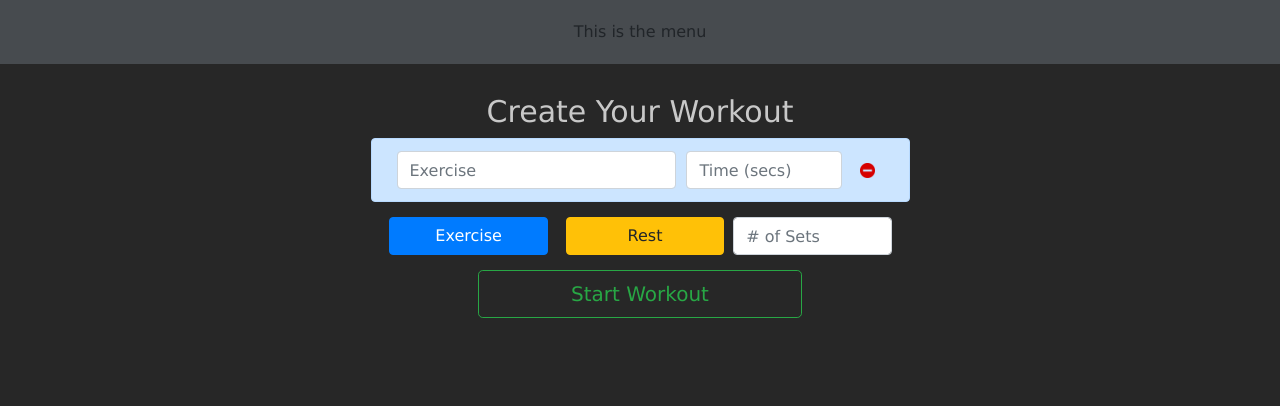
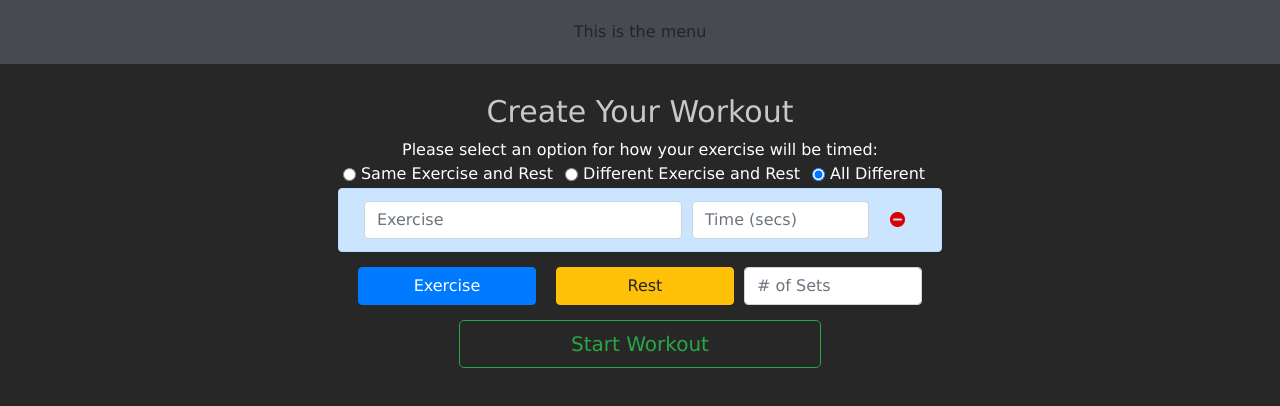
Before and after one commit to thenups/hiit-trainer, a Vue app in the folder client/: page / in a window 1280 px wide. Shown: the top 406 px of the page. Built offline with nearby package versions, Linux system fonts and the light colour scheme.

Commit message:
working my way towards having the radio buttons be reactive

```diff
--- a/client/src/components/children/BuildExerciseList.vue
+++ b/client/src/components/children/BuildExerciseList.vue
@@ -1,12 +1,12 @@
 <template>
     <div class="exerciseRow">
         <div v-for="(exercise, index) in exercises"
-          :key = "index"
+          :key = "exercise"
           :class="exercise.inputLineDefault"
           class="form-row alert exerciseInput">
           <div class="col-7">
             <input type="text"
-              :disabled="exercise.disabled"
+              :disabled="exercise.nameDisabled"
               v-model="exercise.name"
               class="form-control"
               placeholder="Exercise"
@@ -14,6 +14,7 @@
           </div>
           <div class="col-4">
             <input type="number"
+              :disabled="exercise.timeDisabled"
               v-model="exercise.time"
               class="form-control"
               placeholder="Time (secs)"
@@ -39,10 +40,106 @@ export default {
           name: '',
           time: '',
           inputLineDefault: 'alert-primary',
-          disabled: false,
+          nameDisabled: false,
+          timeDisabled: false,
         },
       ],
+      exerciseTiming: {
+        noExercises: 1,
+        noRests: 0,
+      },
     };
+  },
+  computed: {
+    radioValue() {
+      return this.$store.state.workoutTiming;
+    },
+    // timingOptionAdjust: {
+    //   // getter
+    //   get() {
+    //     const exList = this.exercises;
+
+    //     // If all of them are supposed to be different
+    //     if (this.radioValue === 'allDiff') {
+    //       // make sure time disabled is always false
+    //       exList.forEach((element) => {
+    //         const el = element;
+    //         el.timeDisabled = false;
+    //       });
+    //       return exList;
+    //     // If the exercise and rest times are different
+    //     } if (this.radioValue === 'diff') {
+    //       // Figure out what the unique first value for an exercise or rest
+    //       const exerciseInfo = this.firstExerciseTime();
+    //       const restInfo = this.firstRestTime();
+
+    //       // Create new dictionary without indexes above
+    //       const newArr = this.exercises;
+    //       // remove exercise
+    //       newArr.splice(exerciseInfo.index, 1);
+    //       // remove rest if needed
+    //       if (restInfo) {
+    //         newArr.splice(restInfo.index - 1, 1);
+    //       }
+
+    //       newArr.forEach((element) => {
+    //         const el = element;
+    //         // for each el, if it's a rest, replace with first rest time
+    //         if (el.name === 'REST') {
+    //           el.time = restInfo.time;
+    //         } else {
+    //           el.time = exerciseInfo.time;
+    //         }
+
+    //         el.timeDisabled = true;
+    //       });
+
+    //       // first exercise and rest back in
+
+    //       return exList;
+    //     }
+    //     exList.forEach((element, index) => {
+    //       const el = element;
+
+    //       if (index === 0) {
+    //         el.timeDisabled = false;
+    //       } else {
+    //         el.timeDisabled = true;
+    //       }
+    //     });
+    //     return exList;
+    //   },
+    //   // setter
+    //   set(newValue) {
+    //     this.exercises = newValue;
+    //   },
+    // },
+    firstExerciseTime() {
+      return {
+        time: this.exercises[0].time,
+        index: 0,
+      };
+    },
+    firstRestTime() {
+      let n = 0;
+
+      for (let i = 0; i < this.exercises.length; i += 1) {
+        if (this.exercises[i].name === 'REST') {
+          n = i;
+          break;
+        } else {
+          n = false;
+        }
+      }
+
+      if (n === false) {
+        return false;
+      }
+      return {
+        time: this.exercises[n].time,
+        index: n,
+      };
+    },
   },
   methods: {
     addExercise() {
@@ -50,20 +147,38 @@ export default {
         name: '',
         time: '',
         inputLineDefault: 'alert-primary',
-        disabled: false,
+        nameDisabled: false,
+        timeDiabled: false,
       });
+
+      this.noExercises += 1;
     },
     addRest() {
       this.exercises.push({
         name: 'REST',
         time: '',
         inputLineDefault: 'alert-warning',
-        disabled: true,
+        nameDisabled: true,
+        timeDiabled: false,
       });
+
+      this.noRests += 1;
     },
     removeExercise(index) {
       this.exercises.splice(index, 1);
     },
+    // Compute whether or not the time input should be disabled
+    // timeInputCalc(choice) {
+    //   if (choice === 'exercise') {
+
+    //   } else {
+
+    //   }
+    //   // What to do for all the different radio values
+
+
+    //   return false;
+    // },
     // Save exercises in store
     sendExercises() {
       const cleanedExercises = [];
@@ -75,7 +190,6 @@ export default {
           time: Number(this.exercises[i].time),
         });
       }
-
       const payload = [
         {
           type: 'exercises',
--- a/client/src/components/children/SaveWorkoutParams.vue
+++ b/client/src/components/children/SaveWorkoutParams.vue
@@ -44,7 +44,7 @@ export default {
   methods: {
     sendSaveVars() {
       // Parse tags
-      const tagList = this.vars.tags.split(', ');
+      const tagList = this.cleanTags();
       // Convert order to number
       const orderNo = parseInt(this.vars.order, 10);
       // Convert date to datetime
@@ -71,6 +71,18 @@ export default {
       // Save sets to veux/state
       this.$store.commit('createWorkout', payload);
     },
+    cleanTags() {
+      // make string into list based on commas
+      const tagList = this.vars.tags.split(',');
+
+      // remove white space and make everything lowercase
+      tagList.forEach((element) => {
+        element.trim().toLowerCase();
+      });
+
+      // return all unique values
+      return [...new Set(tagList)];
+    },
   },
 
 };
--- /dev/null
+++ b/client/src/components/children/TimeOptions.vue
@@ -0,0 +1,41 @@
+<template>
+    <div class="radioOptions">
+        <div>Please select an option for how your exercise will be timed:</div>
+        <div v-for="(value, name) in radioOptions"
+            v-bind:key="name"
+            class="form-check form-check-inline">
+            <input class="form-check-input"
+                type="radio"
+                name="inlineRadioOptions"
+                :value="name"
+                v-on:change="updateExerciseTimeType($event.target.value)"
+                checked>
+            <label class="form-check-label">{{ value }}</label>
+        </div>
+    </div>
+</template>
+
+<script>
+export default {
+  data() {
+    return {
+      radioOptions: {
+        same: 'Same Exercise and Rest',
+        diff: 'Different Exercise and Rest',
+        allDiff: 'All Different',
+      },
+    };
+  },
+  methods: {
+    updateExerciseTimeType(value) {
+      this.$store.commit('workoutTimingUpdate', value);
+    },
+  },
+};
+</script>
+
+<style scoped>
+.radioOptions {
+    color: white;
+}
+</style>
--- a/client/src/components/children/WorkoutForm.vue
+++ b/client/src/components/children/WorkoutForm.vue
@@ -1,6 +1,7 @@
 <template>
     <div class="formInputs">
         <div class="" id="exercises">
+          <time-options></time-options>
           <exercise-input ref="exerciseInput"></exercise-input>
         </div>
 
@@ -35,6 +36,7 @@
 </template>
 
 <script>
+import TimeOptions from '@/components/children/TimeOptions.vue';
 import ExerciseInput from '@/components/children/BuildExerciseList.vue';
 import SaveParams from '@/components/children/SaveWorkoutParams.vue';
 
@@ -46,6 +48,7 @@ export default {
     };
   },
   components: {
+    'time-options': TimeOptions,
     'exercise-input': ExerciseInput,
     'save-params': SaveParams,
   },
--- a/client/src/store/index.js
+++ b/client/src/store/index.js
@@ -6,6 +6,7 @@ Vue.use(Vuex);
 export default new Vuex.Store({
   state: {
     workout: {},
+    workoutTiming: 'allDiff',
   },
   mutations: {
     // create workout dictionary by iterating through list of values
@@ -18,6 +19,9 @@ export default new Vuex.Store({
     updateSaveOnlyVariable(state, payload) {
       state.saveOnly = payload;
     },
+    workoutTimingUpdate(state, payload) {
+      state.workoutTiming = payload;
+    },
   },
   actions: {
   },
--- a/client/src/views/Home.vue
+++ b/client/src/views/Home.vue
@@ -4,14 +4,14 @@
         <h3>Create Your Workout</h3>
     </div>
     <div class="">
-      <create-workout></create-workout>
+      <workout-lander></workout-lander>
     </div>
   </div>
 </template>
 
 <script>
 // @ is an alias to /src
-import CreateWorkout from '@/components/CreateWorkout.vue';
+import WorkoutLander from '@/components/WorkoutLander.vue';
 
 export default {
   data() {
@@ -20,7 +20,7 @@ export default {
     };
   },
   components: {
-    'create-workout': CreateWorkout,
+    'workout-lander': WorkoutLander,
   },
   created() {
     this.$store.commit('updateSaveOnlyVariable', false);
--- a/client/src/views/SaveWorkout.vue
+++ b/client/src/views/SaveWorkout.vue
@@ -4,20 +4,20 @@
         <h3>Save Your Workout</h3>
     </div>
     <div class="">
-      <create-workout></create-workout>
+      <workout-lander></workout-lander>
     </div>
   </div>
 </template>
 
 <script>
 // @ is an alias to /src
-import CreateWorkout from '@/components/CreateWorkout.vue';
+import WorkoutLander from '@/components/WorkoutLander.vue';
 
 export default {
   data() {
   },
   components: {
-    'create-workout': CreateWorkout,
+    'workout-lander': WorkoutLander,
   },
   created() {
     this.$store.commit('updateSaveOnlyVariable', true);
```
Also changed, not shown: client/src/components/WorkoutLander.vue (renamed from client/src/components/CreateWorkout.vue).
